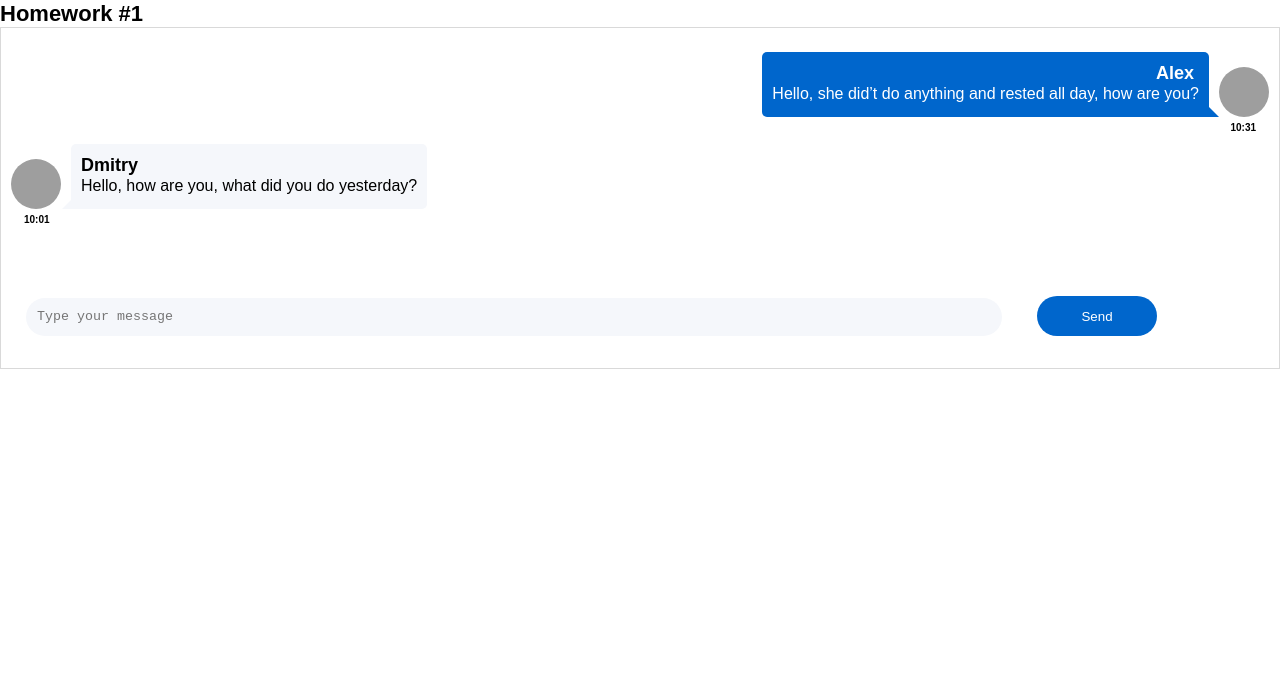
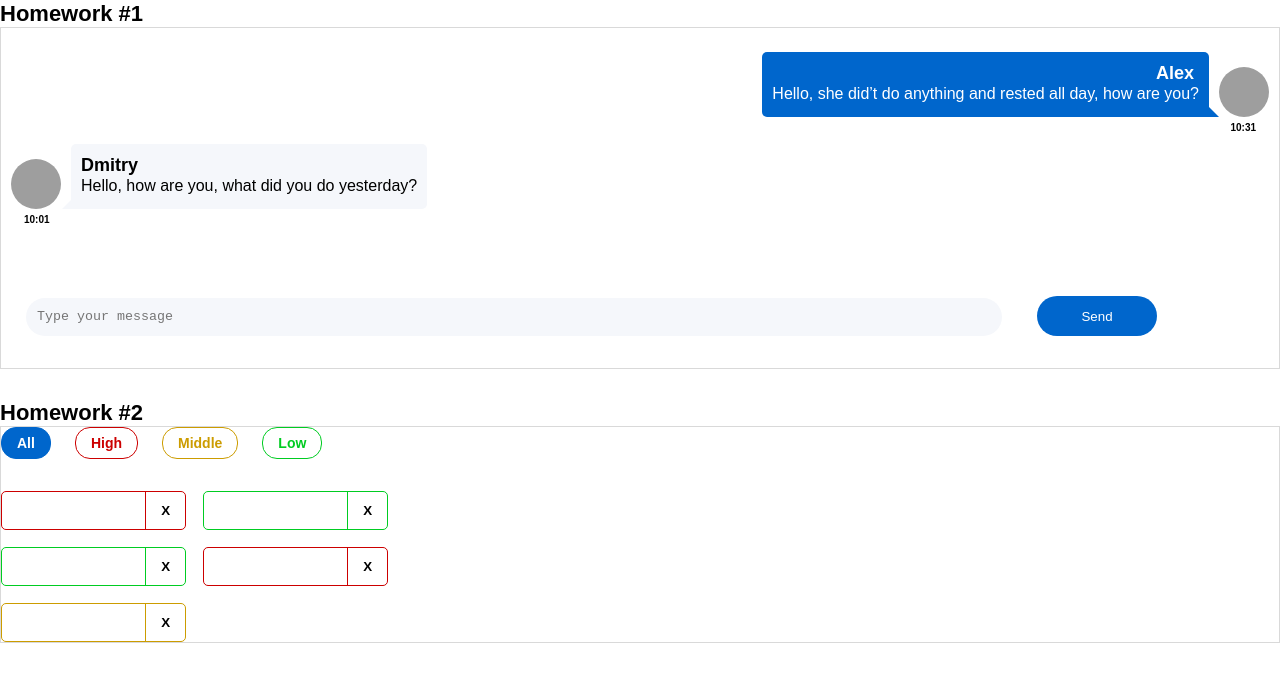
Before and after one commit to SanyaSkl/homework-front2-master, a React (Create React App) app: page / in a window 1280 px wide. Shown: the top 682 px of the page. Built offline with nearby package versions, Linux system fonts and the light colour scheme; grey boxes are pictures that could not be loaded.

Commit message:
Homework-2: refactor component HW2

```diff
--- a/src/s1-main/App.tsx
+++ b/src/s1-main/App.tsx
@@ -1,13 +1,14 @@
 import React from 'react'
 import s from './App.module.css'
 import HW1 from '../s2-homeworks/hw01/HW1'
+import HW2 from "../s2-homeworks/hw02/HW2";
 
 function App() {
     return (
         <div className={s.App}>
             <HW1/>
             {/*раскомментировать по ходу выполнения*/}
-            {/*<HW2/>*/}
+            <HW2/>
             {/*<HW3/>*/}
             {/*<HW4/>*/}
 
--- a/src/s2-homeworks/hw02/HW2.tsx
+++ b/src/s2-homeworks/hw02/HW2.tsx
@@ -17,16 +17,16 @@
 * */
 
 // types
-export type AffairPriorityType = any // need to fix any
+export type AffairPriorityType = 'low' | 'middle' | 'high'     // need to fix any
 export type AffairType = {
-    _id: any // need to fix any
-    name: any // need to fix any
+    _id: number // need to fix any
+    name: string // need to fix any
     priority: AffairPriorityType
 }
 export type FilterType = 'all' | AffairPriorityType
 
 // constants
-const defaultAffairs: any = [ // need to fix any
+const defaultAffairs: AffairType[] = [ // need to fix any
     {_id: 1, name: 'React', priority: 'high'}, // студенты могут изменить содержимое name и количество элементов в массиве, ...priority не менять!
     {_id: 2, name: 'anime', priority: 'low'},
     {_id: 3, name: 'games', priority: 'low'},
@@ -35,22 +35,21 @@
 ]
 
 // pure helper functions
-export const filterAffairs = (affairs: any, filter: any): any => { // need to fix any
+export const filterAffairs = (affairs: AffairType[], filter: FilterType): AffairType[] =>
+    filter === 'all' ? affairs : affairs.filter(aff => aff.priority === filter)
 
 
-    return affairs // need to fix
-}
-export const deleteAffair = (affairs: any, _id: any): any => { // need to fix any
+export const deleteAffair = (affairs: AffairType[], _id: number): AffairType[] => { // need to fix any
 
-    return affairs // need to fix
+    return affairs.filter(aff => aff._id !== _id) // need to fix
 }
 
 function HW2() {
-    const [affairs, setAffairs] = useState<any>(defaultAffairs) // need to fix any
+    const [affairs, setAffairs] = useState<AffairType[]>(defaultAffairs) // need to fix any
     const [filter, setFilter] = useState<FilterType>('all')
 
     const filteredAffairs = filterAffairs(affairs, filter)
-    const deleteAffairCallback = (_id: any) => { // need to fix any
+    const deleteAffairCallback = (_id: number) => { // need to fix any
         // need to fix
     }
 
```
